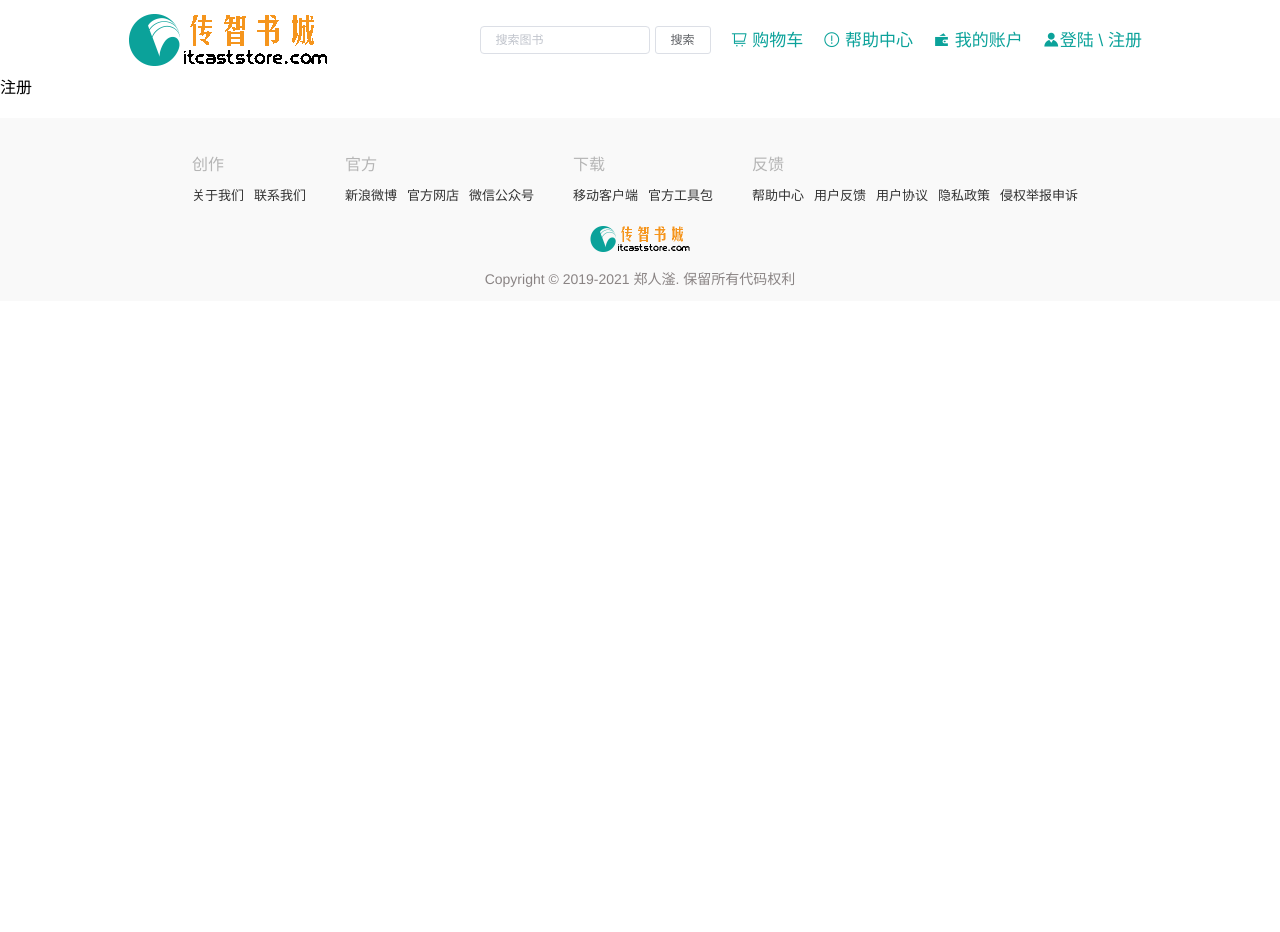
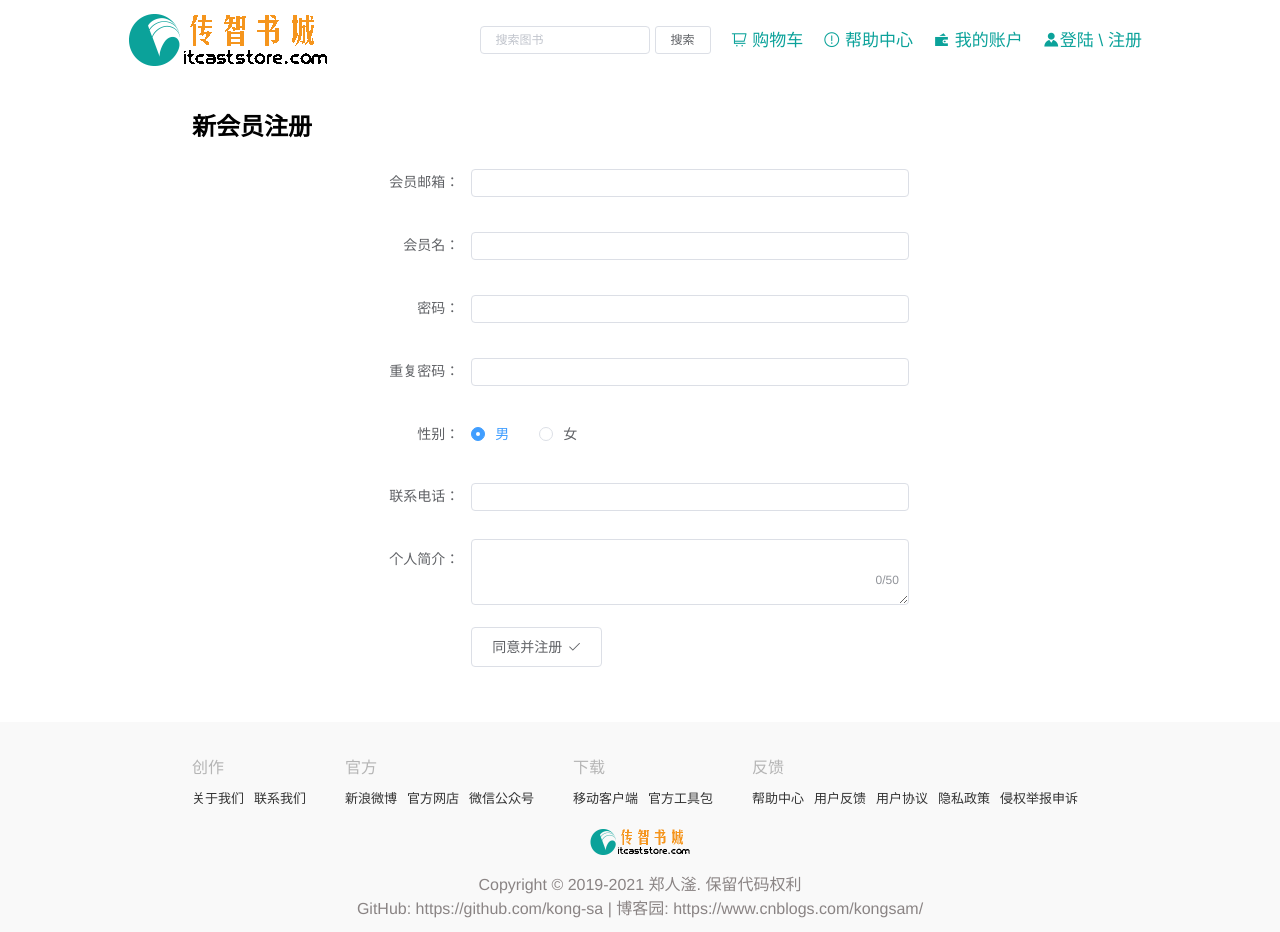
Before and after one commit to shiramashiro/chuanzhi, a Vue app: page /signin in a window 1280 px wide. Before the commit the page ends 800 px from the top, so only its background shows below. Built offline with nearby package versions, Linux system fonts and the light colour scheme.

Commit message:
:package: 完成注册页面

```diff
--- a/package.json
+++ b/package.json
@@ -7,6 +7,7 @@
     "build": "vue-cli-service build"
   },
   "dependencies": {
+    "axios": "^0.21.1",
     "core-js": "^3.8.3",
     "element-ui": "^2.15.1",
     "vue": "^2.6.11",
--- a/src/App.vue
+++ b/src/App.vue
@@ -37,7 +37,9 @@
               src="@/assets/img/logo.png"
             />
             <div class="copyright">
-              Copyright © 2019-2021 郑人滏. 保留所有代码权利
+              Copyright © 2019-2021 郑人滏. 保留代码权利<br/>
+              GitHub: <a style="color: #8a8484" href="https://github.com/kong-sa">https://github.com/kong-sa</a>
+               | 博客园: <a style="color: #8a8484" href="https://www.cnblogs.com/kongsam/">https://www.cnblogs.com/kongsam/</a>
             </div>
           </div>
         </div>
@@ -144,7 +146,7 @@ export default {
 
 .copyright {
   margin-top: 10px;
-  font-size: 14px;
+  font-size: 16px;
   color: #8a8484;
 }
 
--- a/src/assets/css/global.css
+++ b/src/assets/css/global.css
@@ -5,11 +5,6 @@ body {
 @font-face {
   font-family: 'Helvetica Neue', Helvetica, 'PingFang SC', 'Hiragino Sans GB',
     'Microsoft YaHei', '微软雅黑', Arial, sans-serif;
-}
-
-.el-button:hover {
-  background: rgb(11, 162, 154) !important;
-  color: white !important;
 }
 
 a {
--- a/src/main.js
+++ b/src/main.js
@@ -12,10 +12,14 @@ import 'element-ui/lib/theme-chalk/index.css'
 import 'element-ui/lib/theme-chalk/display.css'
 import Element, { Message, MessageBox } from 'element-ui'
 
+// axios
+import axios from 'axios'
+
 Vue.use(Element)
 
 Vue.prototype.$message = Message
 Vue.prototype.$confirm = MessageBox.confirm
+Vue.prototype.$http = axios
 
 Vue.config.productionTip = false
 
--- a/src/views/Index.vue
+++ b/src/views/Index.vue
@@ -11,7 +11,7 @@
     </div>
     <div class="slideshow">
       <el-carousel
-        height="400px"
+        height="395px"
         direction="vertical"
         :autoplay="true"
         :loop="true"
--- a/src/views/SignIn.vue
+++ b/src/views/SignIn.vue
@@ -1,14 +1,135 @@
 <template>
-  <div class="signin">注册</div>
+  <div class="signup">
+    <div>
+      <h2>新会员注册</h2>
+    </div>
+    <el-form
+      class="form"
+      :rules="formRules"
+      ref="form"
+      :model="form"
+      :hide-required-asterisk="true"
+      label-width="100px"
+    >
+      <el-form-item class="form-item" label="会员邮箱：" prop="email">
+        <el-input v-model="form.email" size="mini"></el-input>
+      </el-form-item>
+      <el-form-item class="form-item" label="会员名：" prop="username">
+        <el-input v-model="form.username" size="mini"></el-input>
+      </el-form-item>
+      <el-form-item class="form-item" label="密码：" prop="password">
+        <el-input
+          v-model="form.password"
+          size="mini"
+          type="password"
+          show-password
+        ></el-input>
+      </el-form-item>
+      <el-form-item class="form-item" label="重复密码：" prop="rePassword">
+        <el-input
+          v-model="form.rePassword"
+          size="mini"
+          type="password"
+          show-password
+        ></el-input>
+      </el-form-item>
+      <el-form-item class="form-item" label="性别：" prop="sex">
+        <el-radio-group v-model="form.sex">
+          <el-radio label="男">男</el-radio>
+          <el-radio label="女">女</el-radio>
+        </el-radio-group>
+      </el-form-item>
+      <el-form-item class="form-item" label="联系电话：" prop="phone">
+        <el-input v-model="form.phone" size="mini"></el-input>
+      </el-form-item>
+      <el-form-item class="form-item" label="个人简介：" prop="profile">
+        <el-input
+          v-model="form.profile"
+          size="mini"
+          type="textarea"
+          :rows="3"
+          maxlength="50"
+          show-word-limit
+        ></el-input>
+      </el-form-item>
+      <el-form-item>
+        <el-button @click="submit"
+          >同意并注册<i class="el-icon-check el-icon--right"></i
+        ></el-button>
+      </el-form-item>
+    </el-form>
+  </div>
 </template>
 
 <script>
 export default {
   name: 'SignIn',
   data() {
-    return {}
+    return {
+      form: {
+        email: '',
+        username: '',
+        password: '',
+        rePassword: '',
+        sex: '男',
+        phone: '',
+        profile: ''
+      },
+      formRules: {
+        email: [
+          { required: true, message: '请输入您的会员邮箱！', trigger: 'blur' },
+          {
+            min: 10,
+            max: 100,
+            message: '长度至少是 10 个字符',
+            trigger: 'blur'
+          }
+        ],
+        username: [
+          { required: true, message: '请输入您的会员名！', trigger: 'blur' },
+          { min: 4, max: 15, message: '长度在 4 到 15 之间', trigger: 'blur' }
+        ],
+        password: [
+          { required: true, message: '请输入您的密码！', trigger: 'blur' },
+          { min: 6, max: 20, message: '长度在 6 到 20 之间', trigger: 'blur' }
+        ],
+        rePassword: [
+          { required: true, message: '请重复您的密码！', trigger: 'blur' },
+          { min: 6, max: 20, message: '长度在 6 到 20 之间', trigger: 'blur' }
+        ],
+        phone: [
+          { required: true, message: '请重复您的联系电话！', trigger: 'blur' },
+          {
+            min: 11,
+            max: 11,
+            message: '电话号码必须是 11 位数',
+            trigger: 'blur'
+          }
+        ],
+        sex: [{ required: true, message: '请选择性别！', trigger: 'change' }],
+        profile: [
+          { required: true, message: '请填写个人简介！', trigger: 'blur' }
+        ]
+      }
+    }
+  },
+  methods: {
+    submit() {
+      this.$refs.form.validate(valida => {
+        if (!valida) return false
+        console.log('s')
+      })
+    }
   }
 }
 </script>
 
-<style></style>
+<style lang="scss" scoped>
+.signup {
+  padding: 1% 15%;
+
+  .form {
+    padding: 0 20%;
+  }
+}
+</style>
--- a/src/views/SignUp.vue
+++ b/src/views/SignUp.vue
@@ -1,11 +1,5 @@
 <template>
-  <div class="signup">
-    <el-form>
-      <el-form-item label="邮箱">
-        <el-input size="mini"></el-input>
-      </el-form-item>
-    </el-form>
-  </div>
+  <div class="signup">登陆</div>
 </template>
 
 <script>
@@ -17,8 +11,4 @@ export default {
 }
 </script>
 
-<style lang="scss" scoped>
-.signup {
-  padding: 1% 15%;
-}
-</style>
+<style></style>
```
Also changed, not shown: 2 other files (tests, documents, lock files or other folders).
